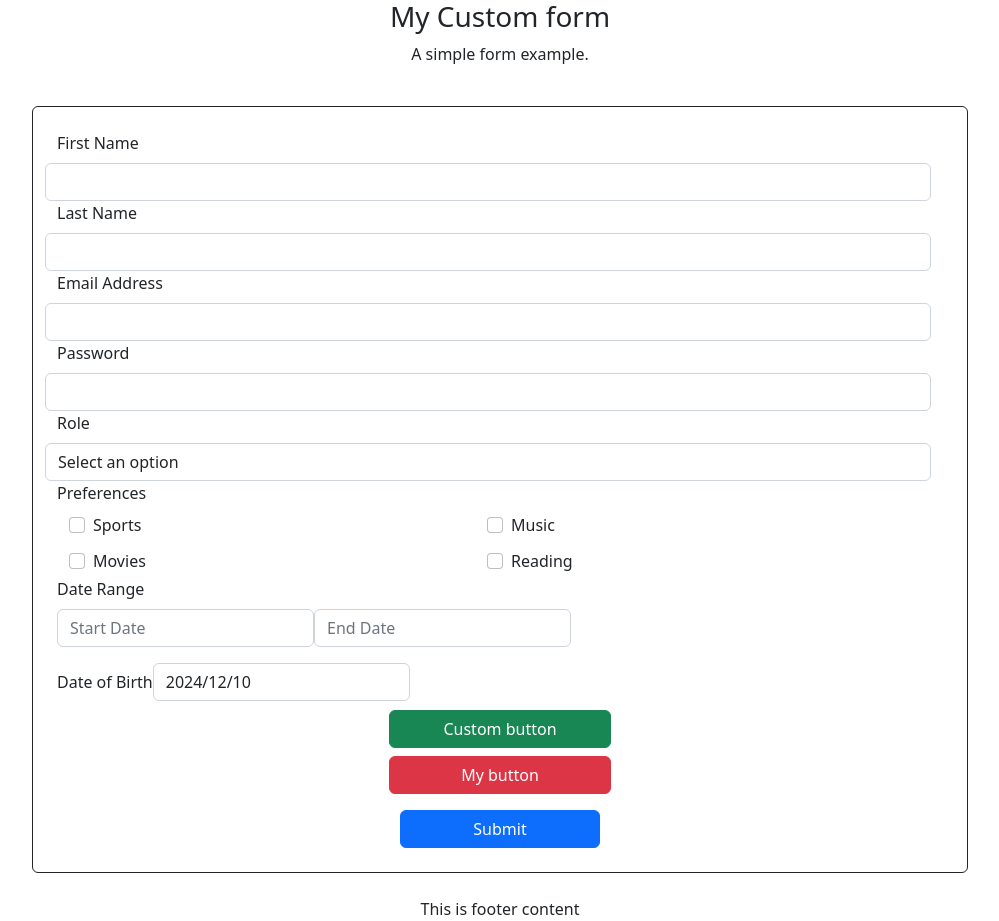
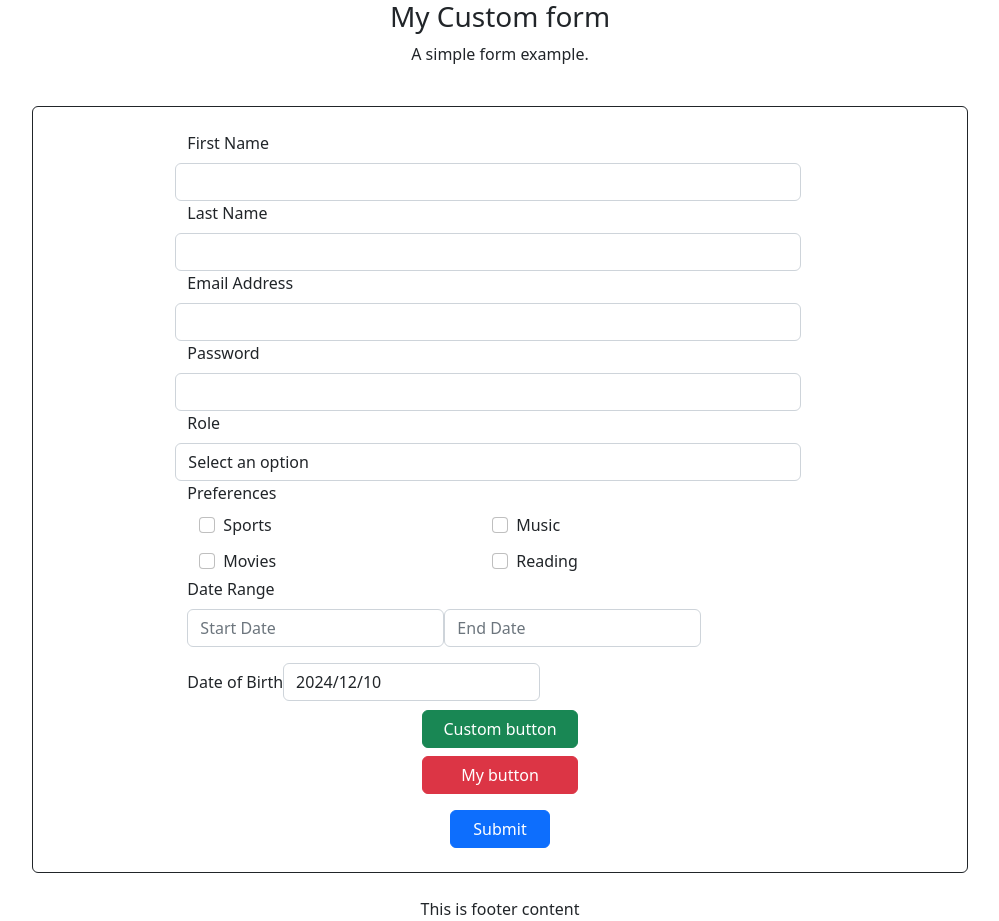
Before and after one commit to BhargavAlois/RJSF-FROM-SCRATCH, a React (Create React App) app: page / in a window 1280 px wide. Shown: the whole page, without its empty margins (140-1139 px from the left). Built offline with nearby package versions, Linux system fonts and the light colour scheme.

Commit message:
Implemented code to handle default values

```diff
--- a/src/templates/MainTemplate.js
+++ b/src/templates/MainTemplate.js
@@ -66,10 +66,10 @@ export default function MainTemplate(props) {
 
             <form
                 onSubmit={handleSubmit}
-                className="d-flex flex-column align-items-center justify-content-center w-100 p-4 border border-dark rounded"
+                className="d-flex flex-column align-items-center justify-content-center p-4 border border-dark rounded"
                 style={{ overflow: 'auto' }}
             >
-                <div className="w-100 d-flex flex-column justify-content-between">
+                <div className="d-flex flex-column justify-content-between">
                     <CustomContentTemplate
                         formData={formData}
                         handleChange={handleChange}
@@ -81,8 +81,8 @@ export default function MainTemplate(props) {
 
                 <button
                     type="submit"
-                    className="btn btn-primary mt-3 w-100 w-md-auto text-center"
-                    style={{ maxWidth: '200px' }}
+                    className="btn btn-primary mt-3 w-25"
+                    style={{ maxWidth: '100px'}}
                 >
                     Submit
                 </button>
```
